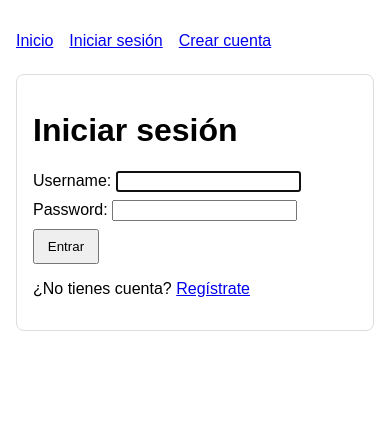
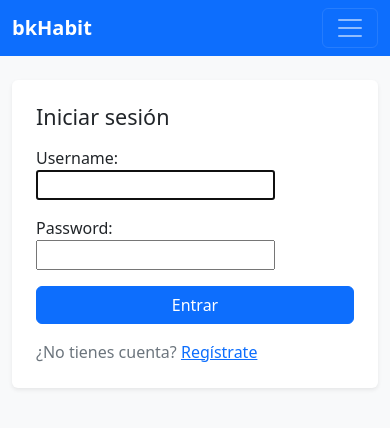
Before and after one commit to bk203esd/bkHabit, a Django app: page /accounts/login/?next=/home/ in a window 390 px wide. Shown: the top 428 px of the page. Run offline with Django 5.2, Linux system fonts and the light colour scheme.

Commit message:
Refactor templates to enhance layout and styling; integrate Bootstrap for responsive design and improve user experience on landing, login, signup, and home pages. Add tests for route resolution and template usage.

```diff
--- a/habits/templates/base.html
+++ b/habits/templates/base.html
@@ -4,61 +4,77 @@
 <head>
     <meta charset="utf-8">
     <meta name="viewport" content="width=device-width, initial-scale=1">
-    <title>bkHabit</title>
-    <style>
-        body {
-            font-family: Arial, sans-serif;
-            max-width: 860px;
-            margin: 2rem auto;
-            padding: 0 1rem;
-        }
+    <title>{% block title %}bkHabit{% endblock %}</title>
 
-        nav {
-            display: flex;
-            gap: 1rem;
-            margin-bottom: 1.5rem;
-            align-items: center;
-        }
+    <link href="https://cdn.jsdelivr.net/npm/bootstrap@5.3.3/dist/css/bootstrap.min.css" rel="stylesheet"
+        integrity="sha384-QWTKZyjpPEjISv5WaRU9OFeRpok6YctnYmDr5pNlyT2bRjXh0JMhjY6hW+ALEwIH" crossorigin="anonymous">
 
-        .muted {
-            color: #666;
-        }
-
-        .card {
-            border: 1px solid #ddd;
-            border-radius: 8px;
-            padding: 1rem;
-        }
-
-        form p {
-            margin: 0.5rem 0;
-        }
-
-        .errors {
-            color: #b00020;
-            margin-bottom: 0.75rem;
-        }
-
-        button {
-            padding: 0.5rem 0.8rem;
-        }
-    </style>
+    {% block extra_head %}{% endblock %}
 </head>
 
-<body>
-    <nav> {% if user.is_authenticated %} <a href="{% url 'home' %}">Inicio</a> <span class="muted">Sesión: {{
-            user.username }}</span>
-        <form method="post" action="{% url 'logout' %}" style="display:inline;"> {% csrf_token %} <button
-                type="submit">Cerrar sesión</button> </form> {% else %} <a href="{% url 'landing' %}">Inicio</a> <a
-            href="{% url 'login' %}">Iniciar sesión</a> <a href="{% url 'signup' %}">Crear cuenta</a> {% endif %}
+<body class="bg-light">
+    <nav class="navbar navbar-expand-lg navbar-dark bg-primary">
+        <div class="container">
+            {% if user.is_authenticated %}
+            <a class="navbar-brand fw-semibold" href="{% url 'home' %}">bkHabit</a>
+            {% else %}
+            <a class="navbar-brand fw-semibold" href="{% url 'landing' %}">bkHabit</a>
+            {% endif %}
+
+            <button class="navbar-toggler" type="button" data-bs-toggle="collapse" data-bs-target="#mainNav"
+                aria-controls="mainNav" aria-expanded="false" aria-label="Cambiar navegación">
+                <span class="navbar-toggler-icon"></span>
+            </button>
+
+            <div class="collapse navbar-collapse" id="mainNav">
+                <ul class="navbar-nav ms-auto align-items-lg-center gap-lg-2">
+                    {% if user.is_authenticated %}
+                    <li class="nav-item">
+                        <a class="nav-link" href="{% url 'home' %}">Inicio</a>
+                    </li>
+                    <li class="nav-item">
+                        <span class="navbar-text text-white-50">Sesión: {{ user.username }}</span>
+                    </li>
+                    <li class="nav-item">
+                        <form method="post" action="{% url 'logout' %}" class="d-inline">
+                            {% csrf_token %}
+                            <button type="submit" class="btn btn-sm btn-outline-light">Cerrar sesión</button>
+                        </form>
+                    </li>
+                    {% else %}
+                    <li class="nav-item">
+                        <a class="nav-link" href="{% url 'landing' %}">Inicio</a>
+                    </li>
+                    <li class="nav-item">
+                        <a class="btn btn-sm btn-outline-light" href="{% url 'login' %}">Iniciar sesión</a>
+                    </li>
+                    <li class="nav-item">
+                        <a class="btn btn-sm btn-light text-primary" href="{% url 'signup' %}">Crear cuenta</a>
+                    </li>
+                    {% endif %}
+                </ul>
+            </div>
+        </div>
     </nav>
-    {% if messages %}
-    {% for message in messages %}
-    <p>{{ message }}</p>
-    {% endfor %}
-    {% endif %}
 
-    <main class="card"> {% block content %}{% endblock %} </main>
+    <main class="container py-4">
+        {% if messages %}
+        <div class="mb-3">
+            {% for message in messages %}
+            <div class="alert alert-info mb-2" role="alert">
+                {{ message }}
+            </div>
+            {% endfor %}
+        </div>
+        {% endif %}
+
+        {% block content %}{% endblock %}
+    </main>
+
+    <script src="https://cdn.jsdelivr.net/npm/bootstrap@5.3.3/dist/js/bootstrap.bundle.min.js"
+        integrity="sha384-YvpcrYf0tY3lHB60NNkmXc5s9fDVZLESaAA55NDzOxhy9GkcIdslK1eN7N6jIeHz"
+        crossorigin="anonymous"></script>
+    {% block extra_scripts %}{% endblock %}
 </body>
 
 </html>
--- a/habits/templates/registration/login.html
+++ b/habits/templates/registration/login.html
@@ -1,11 +1,34 @@
 {% extends "base.html" %}
 
+{% block title %}Iniciar sesión | bkHabit{% endblock %}
+
 {% block content %}
+<div class="row justify-content-center">
+  <div class="col-md-7 col-lg-5">
+    <div class="card border-0 shadow-sm">
+      <div class="card-body p-4">
+        <h1 class="h4 mb-3">Iniciar sesión</h1>
 
-<h1>Iniciar sesión</h1>
-{% if form.non_field_errors %}
-<div class="errors">{{ form.non_field_errors }}</div>
-{% endif %}
+        {% if form.non_field_errors %}
+          <div class="alert alert-danger" role="alert">
+            {{ form.non_field_errors }}
+          </div>
+        {% endif %}
 
-<form method="post"> {% csrf_token %} {{ form.as_p }} <button type="submit">Entrar</button> </form>
-<p> ¿No tienes cuenta? <a href="{% url 'signup' %}">Regístrate</a> </p> {% endblock %}
+        <form method="post" novalidate>
+          {% csrf_token %}
+          {{ form.as_p }}
+          <div class="d-grid mt-3">
+            <button type="submit" class="btn btn-primary">Entrar</button>
+          </div>
+        </form>
+
+        <p class="mt-3 mb-0 text-secondary">
+          ¿No tienes cuenta?
+          <a href="{% url 'signup' %}" class="link-primary">Regístrate</a>
+        </p>
+      </div>
+    </div>
+  </div>
+</div>
+{% endblock %}
```
Also changed, not shown: habits/templates/home.html (+16 -4 lines), habits/templates/landing.html (+21 -4 lines), habits/templates/registration/signup.html (+29 -6 lines), habits/tests.py (+51 -2 lines).
